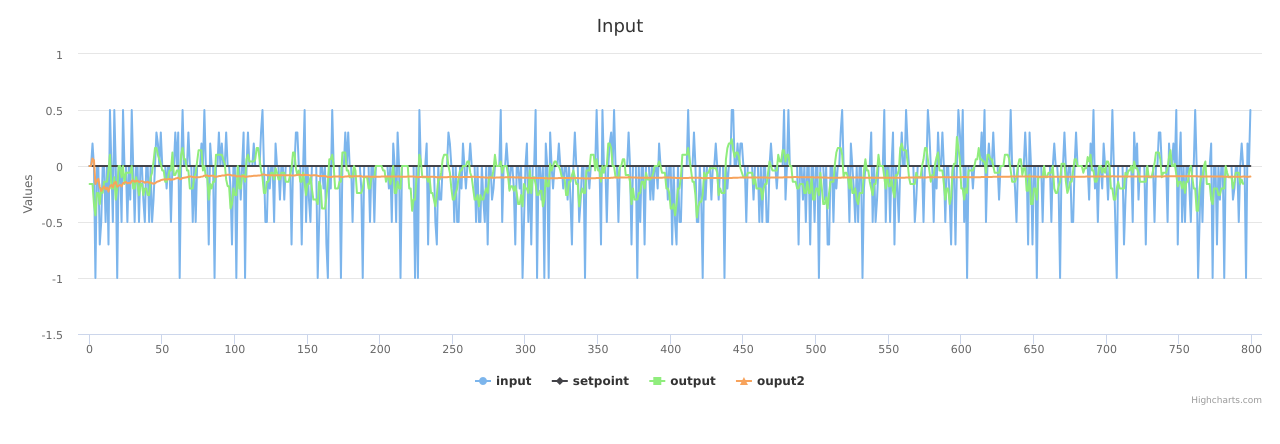
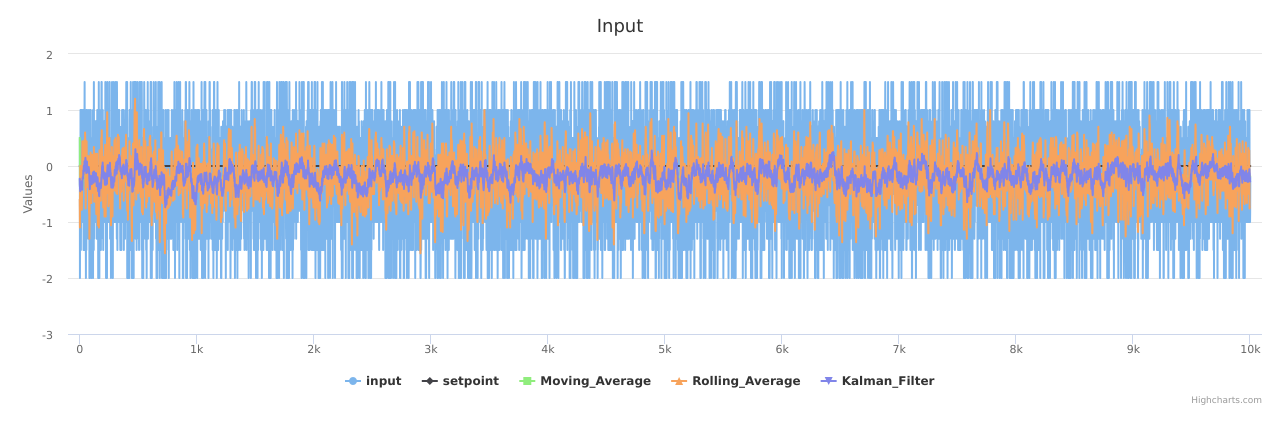
Before and after one commit to RaviPrasadWA/CorrectionApp, a Flask app: page / in a window 1280 px wide. Shown: the top 444 px of the page. Run offline with Flask 2, Linux system fonts and the light colour scheme.

Commit message:
Added kalman filter

```diff
--- a/application.py
+++ b/application.py
@@ -1,48 +1,57 @@
 #!/usr/bin/env python
 import flask
 from random import randrange
-
+from kalman import Kalman
+import time
 
 app = flask.Flask(__name__)
-input_data_range = 800
+input_data_range = 5000*2
+
+k_f = Kalman()
+k_f.setAngle( 0.0 )
+
 
 @app.route('/')
 def index():
-    input_ = []
-    setpoint = []
-    output = []
-    ma_output = []
+    input_          = []
+    setpoint        = []
+    output_ra       = []
+    output_ma       = []
+    output_kf       = []
+    output_cf       = []
 
     # Raw data
     for i in range(input_data_range):
-        if( i%3 == 0):
-            input_.append( 0.0 )
-        elif( i%5 == 0):
-            input_.append( 0.0 )
-        else:
-            if( True ):
-                input_.append( round(randrange(-2,2)/float(randrange(2,5)),1) )
-
+        input_.append( round(randrange(-4,4)/float(randrange(2,5)),1) )
         setpoint.append( 0.0 )
 
 
     # Moving Average Algorithm
     m = input_[0]
-    ma_output.append(m)
+    output_ma.append(m)
     for j in range(1,len(input_)):
          m = ( m * j + input_[j])/float(j+1)
-         ma_output.append(m)
+         output_ma.append(m)
 
-
-    # Simple Rolling Avg
+    # Simple Rolling Average
     for j in range(0,len(input_)-5):
         temp_ = []
         for wx in range(0,5):
             temp_.append(input_[j + wx])
-        output.append( sum(temp_)/float(5))
+        output_ra.append( sum(temp_)/float(5))
 
 
-    return flask.render_template('index.html', Input=input_, Setpoint=setpoint, Output=output, Output2=ma_output)
+    # Kalman filter
+    for j in range(1,len(input_)):
+        output_kf.append( k_f.getAngle( input_[j], 0.01, 0.01 ) )
+
+
+    return flask.render_template('index.html',
+                                 Input      =input_,
+                                 Setpoint   =setpoint,
+                                 Output     =output_ma,
+                                 Output2    =output_ra,
+                                 Output3    =output_kf)
 
 
 if __name__ == '__main__':
--- /dev/null
+++ b/kalman.py
@@ -0,0 +1,43 @@
+
+
+class Kalman:
+
+    def __init__(self):
+        self.Q_angle = 0.01
+        self.Q_bias = 0.001
+        self.R_measure = 0.03
+
+        self.angle = 0
+        self.bias = 0
+
+        self.P = [ [0,0], [0,0] ]
+
+    def getAngle(self, newAngle, newRate, dt):
+        rate = newRate - self.bias
+        self.angle += dt*rate
+
+        self.P[0][0] += dt * (dt*self.P[1][1] - self.P[0][1] - self.P[1][0] + self.Q_angle)
+        self.P[0][1] -= dt * self.P[1][1];
+        self.P[1][0] -= dt * self.P[1][1];
+        self.P[1][1] += self.Q_bias * dt;
+
+        # Compute Kalman Gain
+
+        S = self.P[0][0] + self.R_measure;
+        K = [ self.P[0][0] / S,
+              self.P[1][0] / S
+            ]
+
+        y = newAngle - self.angle
+        self.angle += K[0] * y
+        self.bias += K[1] * y
+
+        self.P[0][0] -= K[0] * self.P[0][0]
+        self.P[0][1] -= K[0] * self.P[0][1]
+        self.P[1][0] -= K[1] * self.P[0][0]
+        self.P[1][1] -= K[1] * self.P[0][1]
+
+        return self.angle
+
+    def setAngle(self, newAngle):
+        self.angle = newAngle
--- a/templates/index.html
+++ b/templates/index.html
@@ -25,12 +25,15 @@
             		name: 'setpoint',
             		data: {{ Setpoint}}
         	},{
-            		name: 'output',
+            		name: 'Moving_Average',
             		data: {{ Output }}
         	},{
-				name: 'ouput2',
-				data: {{ Output2 }}
-		}]
+					name: 'Rolling_Average',
+					data: {{ Output2 }}
+			},{
+					name: 'Kalman_Filter',
+					data: {{ Output3 }}
+			}]
 	});
   </script>
 
```
